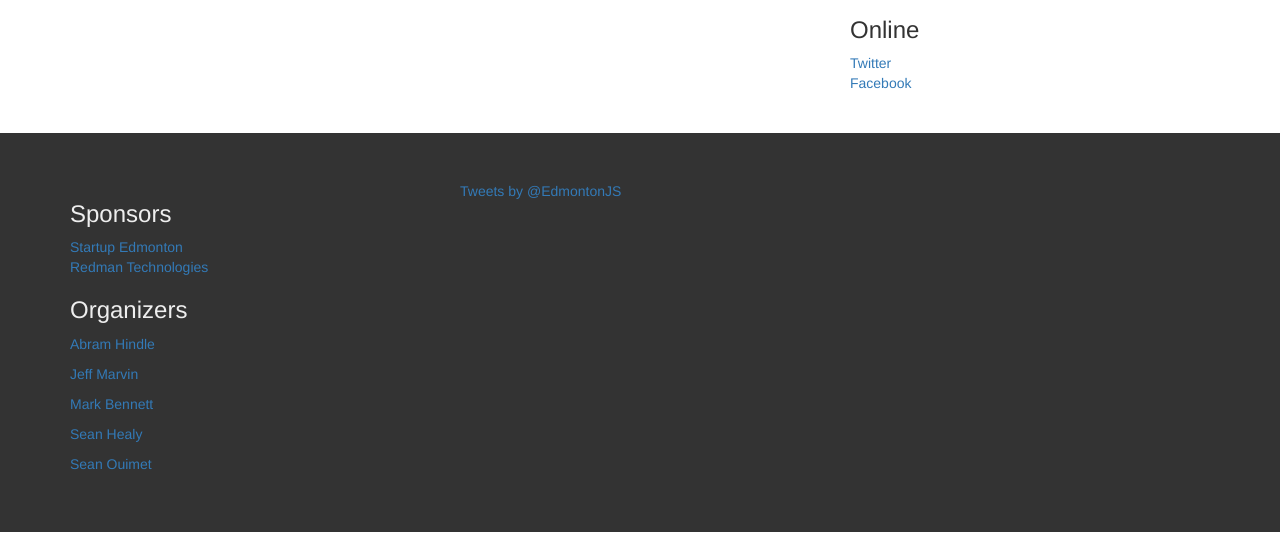
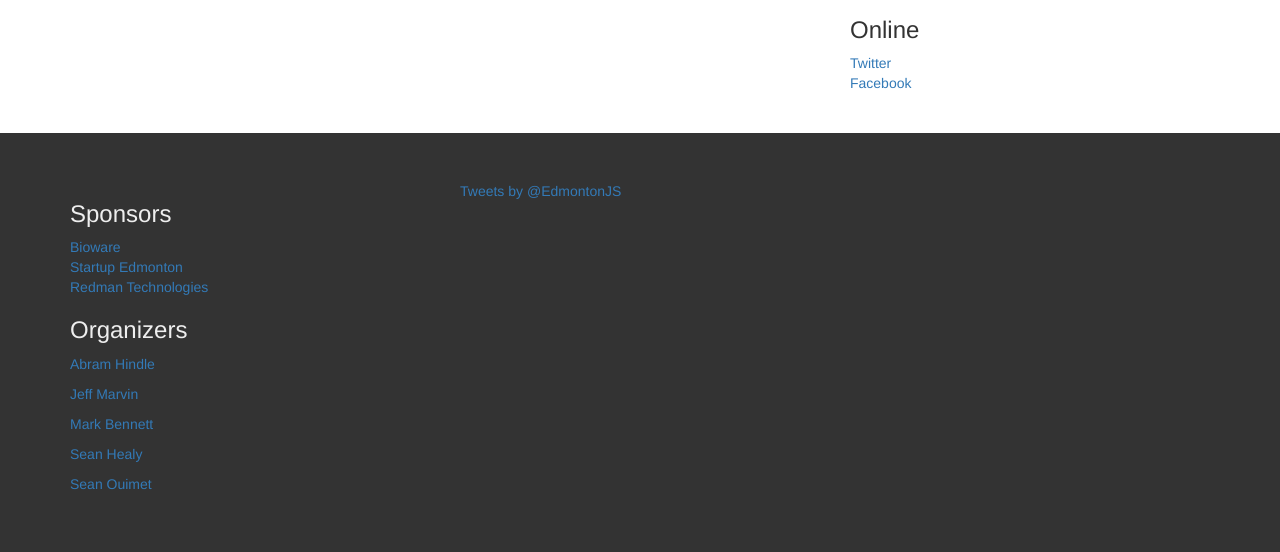
Before and after one commit to ExchangeJS/exchangejs-org, a plain HTML site: page index.html in a window 1280 px wide. Shown: the part 1028-1580 px from the top of the page. Drawn offline with nearby package versions, Linux system fonts and the light colour scheme.

Commit message:
Add Bioware sponsorship

```diff
--- a/index.html
+++ b/index.html
@@ -170,6 +170,7 @@
         <div class="col-md-4 col-lg-3">
           <h3>Sponsors</h3>
           <ul class="list-unstyled">
+            <li><a href="http://www.bioware.com/" target="_blank">Bioware</a></li>
             <li><a href="http://www.startupedmonton.com/" target="_blank">Startup Edmonton</a></li>
             <li><a href="http://www.redmantech.com/" target="_blank">Redman Technologies</a></li>
           </ul>
```
